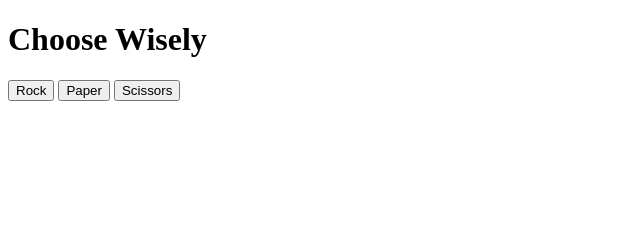
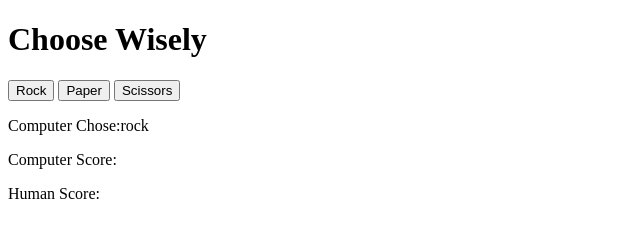
Before and after one commit to sweatylolz/rockpaperscissors, a plain HTML site: page index.html in a window 1280 px wide. Both pictures are taken after a click on the button "Rock". Shown: the whole page, without its empty margins (0-640 px from the left). Drawn offline with Linux system fonts and the light colour scheme.

Commit message:
the winner is displayed on the window instead of console

```diff
--- a/index.html
+++ b/index.html
@@ -7,9 +7,18 @@
 
 <body>
   <h1>Choose Wisely</h1>
+
+  <div id="buttonDiv">
   <button id="btn" value="rock">Rock</button>
   <button id="btn" value="paper">Paper</button>
   <button id="btn" value="scissors">Scissors</button>
+  </div>
+  <div id="scores">
+    <p id="compChoice">Computer Chose: </p>
+    <p id="compScore">Computer Score: </p>
+    <p id="humanScore">Human Score: </p>
+  </div>
+
 
 
   <script type="text/javascript" src="script.js"></script>
--- a/script.js
+++ b/script.js
@@ -1,5 +1,11 @@
 
 const buttons = document.querySelectorAll('#btn');
+const scores = document.querySelector('#scores');
+const computerChoiceOutput = document.querySelector('#compChoice');
+const computerScoreInfo = document.querySelector('#compScore');
+const humanScoreInfo = document.querySelector('#humanScore');
+
+
 
 buttons.forEach((btn) => {
   btn.addEventListener("click", () => {
@@ -12,38 +18,26 @@ function getComputerChoice () {
     const randomNumber = Math.floor(Math.random() * 3);
     if (randomNumber == 0) {
     return "rock";
-}
+    }
     else if (randomNumber == 1) {
     return "paper";
-}
+    }
     else {
     return "scissors";
+    }
 }
-}
-
-
-
-// function getHumanChoice() {
-//   document.getElementById("rock").addEventListener("click",
-//     function() {
-//       console.log("rock");
-//       return "rock";
-//     });
-// }
 
 function playGame (value) {
 
 let humanScore = 0;
 let computerScore = 0;
-console.log(humanScore);
 
 function playRound() {
 
   let humanChoice = value;
   const computerChoice = getComputerChoice();
 
-
-
+  computerChoiceOutput.innerText = computerChoiceOutput.innerText + computerChoice;
   console.log("The computer chose "  + computerChoice + ".");
   console.log("You chose " + humanChoice + ".");
 
@@ -74,15 +68,13 @@ function playRound() {
     playRound();
       if (computerScore < humanScore){
         console.log("Human Wins");
+        humanScoreInfo.textContent = humanScoreInfo.textContent + humanScore;
       }
       else if (computerScore > humanScore){
         console.log("Computer Wins");
+        computerScoreInfo.textContent = computerScoreInfo.textContent + computerScore;
       }
       else {
         console.log("It's a tie");
       }
 };
-
-
-
-//playGame();
```
